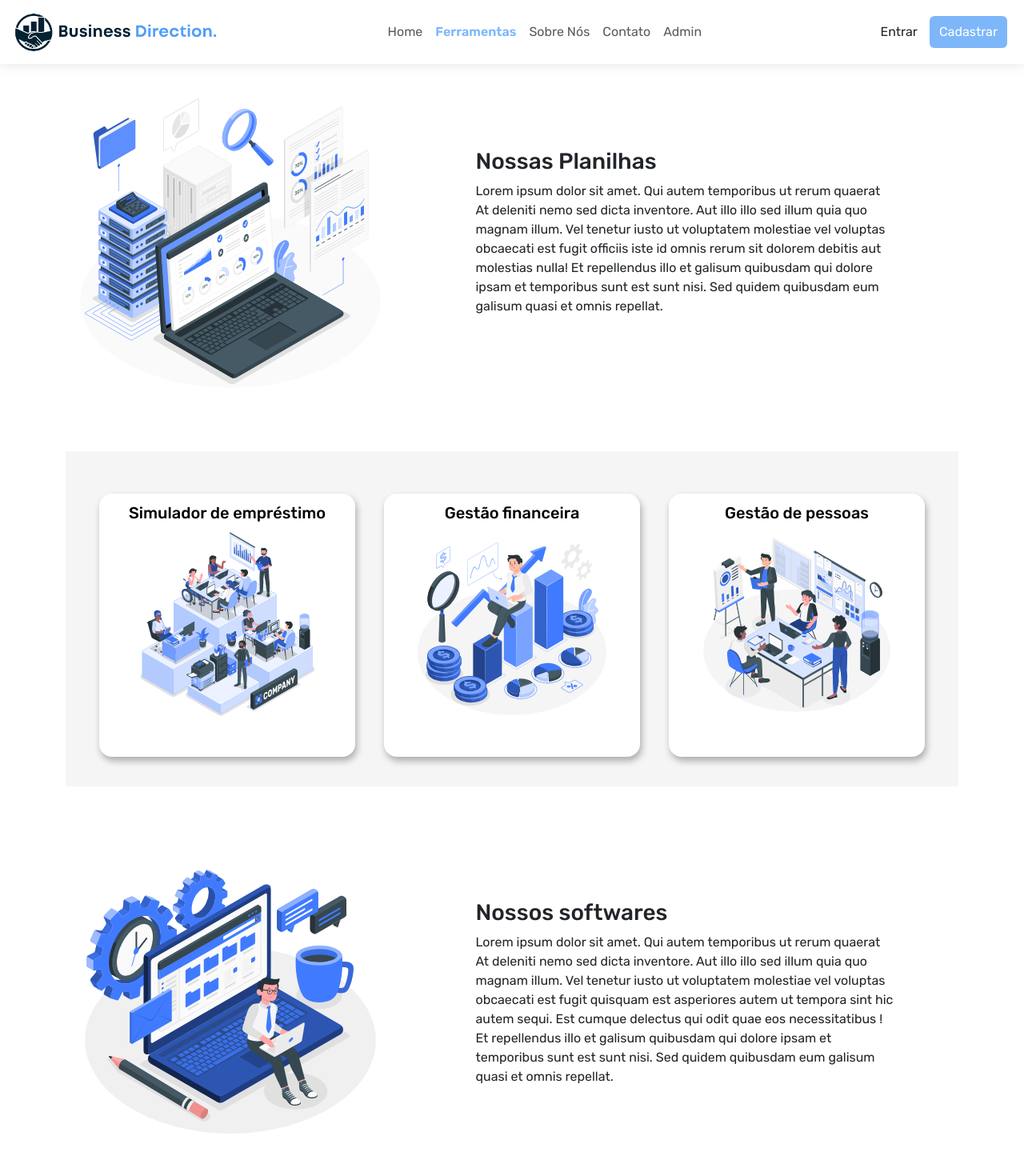
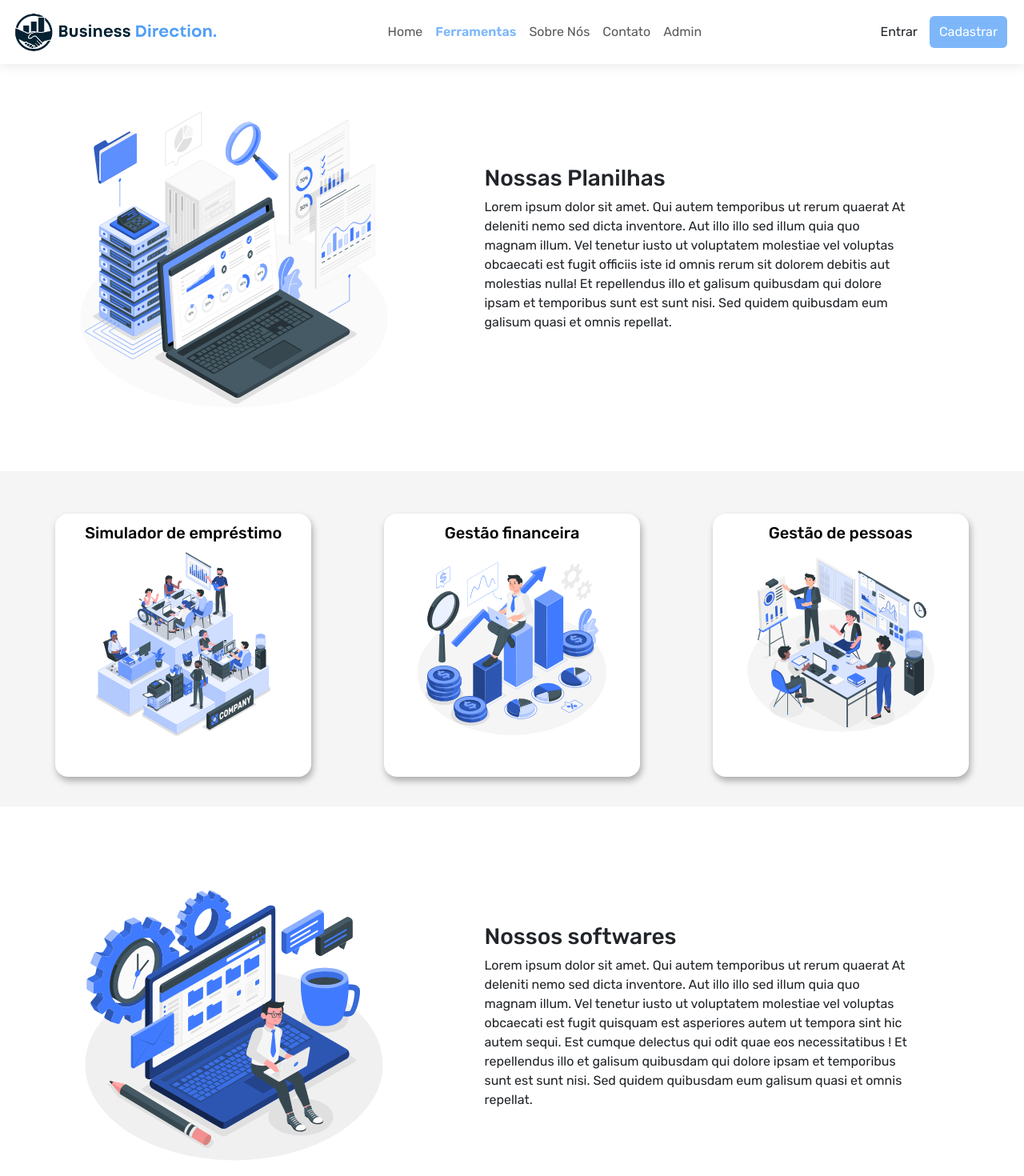
Before and after one commit to squad41recode/businessdirection_frontend, a Next.js app: page /ferramentas in a window 1280 px wide. Shown: the top 1470 px of the page at 80% size. Built offline with nearby package versions, Linux system fonts and the light colour scheme.

Commit message:
Update ferramentas.js

```diff
--- a/pages/ferramentas.js
+++ b/pages/ferramentas.js
@@ -1,16 +1,18 @@
+import { Image } from "react-bootstrap";
 import React from "react";
 
 const Ferramentas = () => {
   return (
     <>
-      <main className="container">
-      <article className="container row mt-0">
-          <div className=" col-12 col-lg-5" id=" ">
-            <div className="img-sn">
-              <img
-                src="../img/ferramentas/Data-extraction-amico.svg"
+      <main className=" mx-auto">
+      <article className="container row mt-3  mx-auto">
+          <div className=" col-12 col-lg-5 " id=" ">
+            <div className="img-sn ">
+              <Image
+                src="/img/ferramentas/Data-extraction-amico.svg"
                 alt="img"
                 className="img-fluid"
+                fluid
               />
             </div>
           </div>
@@ -64,7 +66,7 @@ const Ferramentas = () => {
             </div>
           </div>
         </section>
-        <article className="container row mt-5">
+        <article className="container row mt-5 mx-auto">
           <div className="col-12 col-lg-6 order-lg-last m-auto">
             <h3>Nossos softwares</h3>
             <p>
@@ -88,9 +90,6 @@ const Ferramentas = () => {
             </div>
           </div>
         </article>
-
-
-
       </main>
     </>
   );
```
